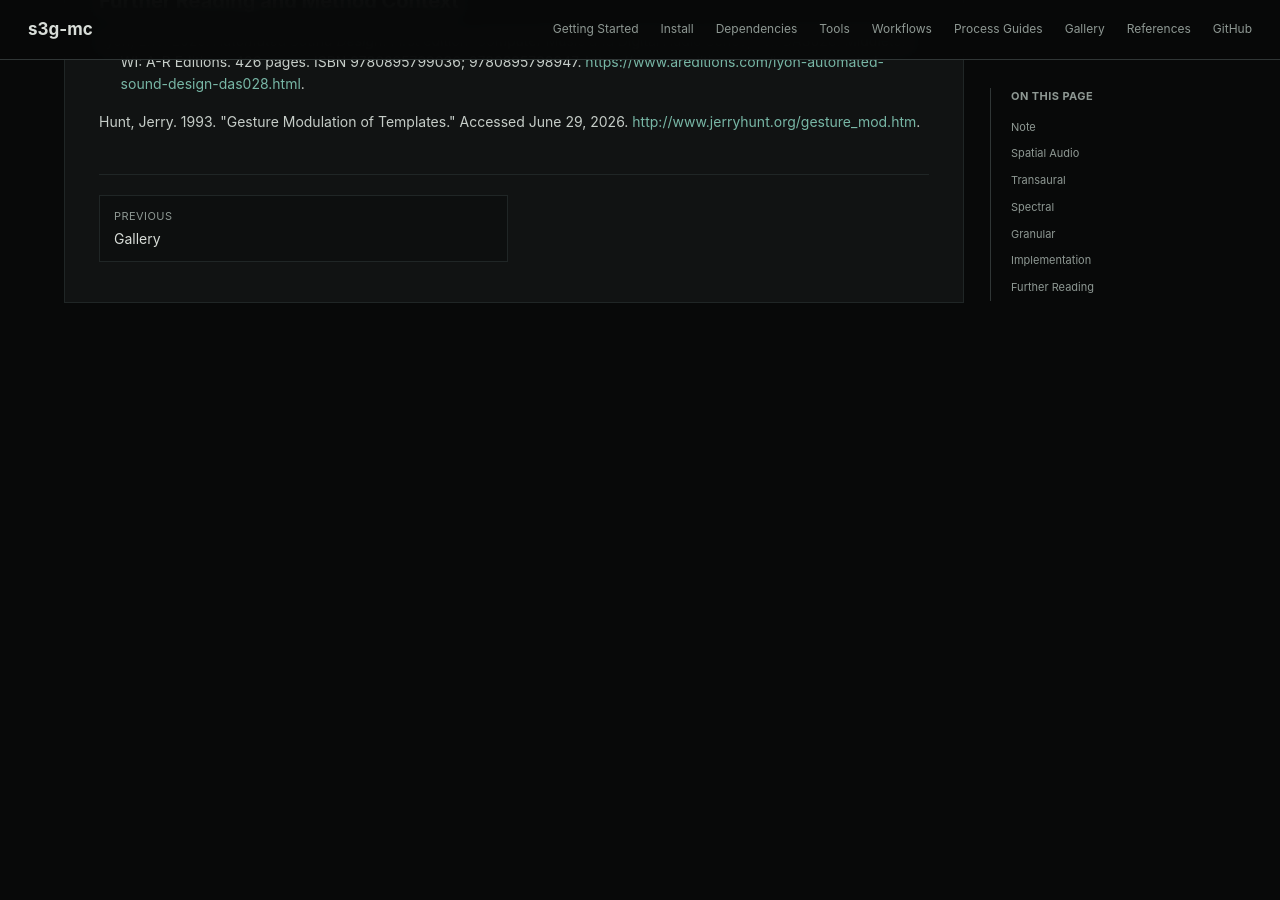
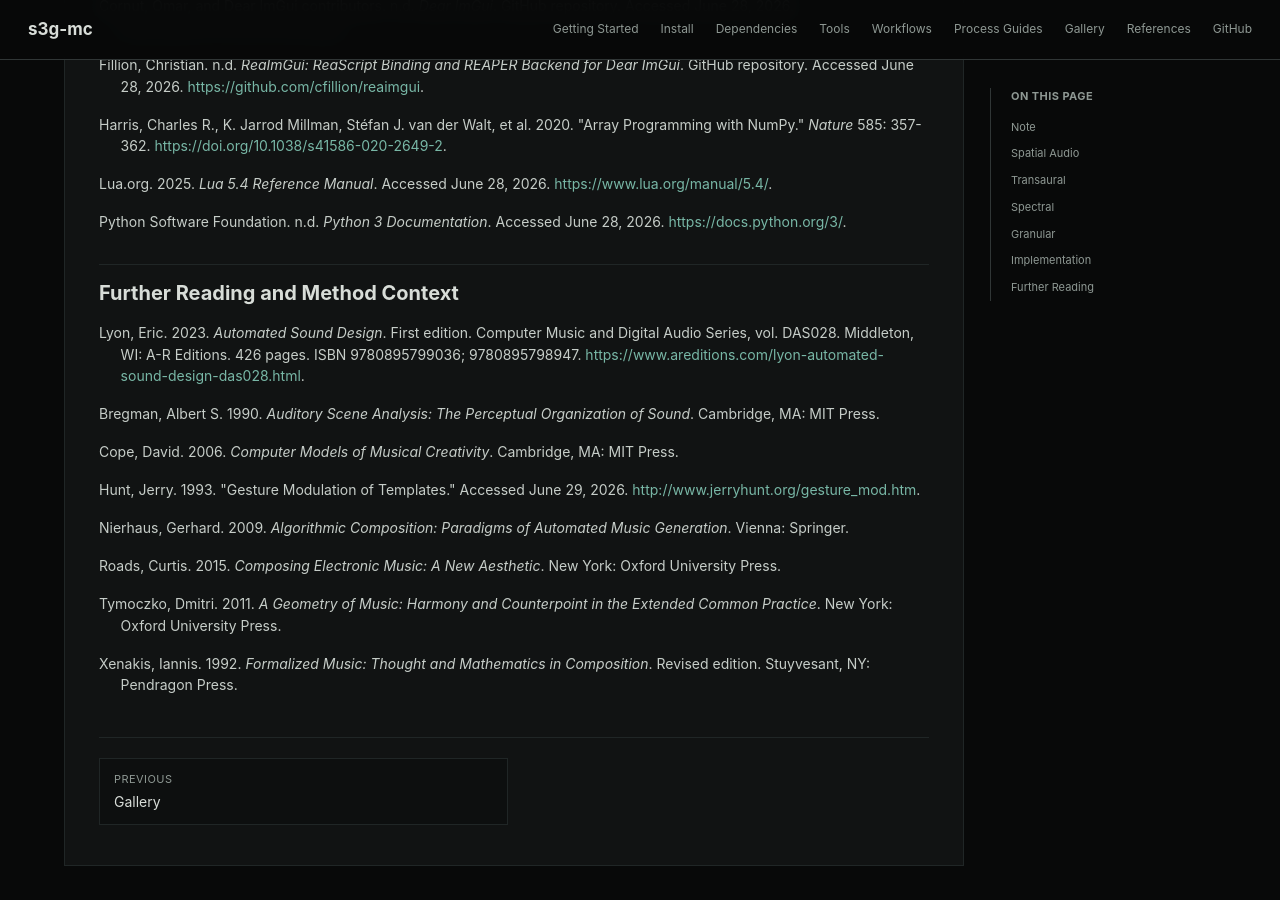
Before and after one commit to s3g/s3g-mc, a Jekyll site: the page built from docs/references.md, in a window 1280 px wide and 900 px high, scrolled down 2150 px. Built offline with Jekyll 4.4.1, drawn with Linux system fonts in a browser that asks for light colours; before the commit the page ends 2517 px from its top, so only the background shows below that; some of the changed text lies outside the part shown.

Commit message:
Update references.md

```diff
--- a/docs/references.md
+++ b/docs/references.md
@@ -35,6 +35,8 @@
 
 <p class="bib-entry">Zotter, Franz, and Matthias Frank. 2019. <em>Ambisonics: A Practical 3D Audio Theory for Recording, Studio Production, Sound Reinforcement, and Virtual Reality</em>. Cham: Springer.</p>
 
+<p class="bib-entry">Gerzon, Michael A. 1973. "Periphony: With-Height Sound Reproduction." <em>Journal of the Audio Engineering Society</em> 21 (1): 2-10.</p>
+
 <p class="bib-entry">Institute of Electronic Music and Acoustics, University of Music and Performing Arts Graz. n.d. <em>IEM Plug-in Suite</em>. Software, documentation, and source repository. Accessed June 28, 2026.
 <a href="https://plugins.iem.at/" target="_blank" rel="noopener noreferrer">Project site</a>;
 <a href="https://plugins.iem.at/docs/" target="_blank" rel="noopener noreferrer">documentation</a>;
@@ -49,6 +51,8 @@
 <a href="https://github.com/risdsound/foafx" target="_blank" rel="noopener noreferrer">https://github.com/risdsound/foafx</a>.</p>
 
 <p class="bib-entry">Kronlachner, Matthias. 2014. <em>Spatial Transformations for the Alteration of Ambisonic Recordings</em>. Master's thesis, Institute of Electronic Music and Acoustics, University of Music and Performing Arts Graz, and Graz University of Technology.</p>
+
+<p class="bib-entry">Pulkki, Ville. 1997. "Virtual Sound Source Positioning Using Vector Base Amplitude Panning." <em>Journal of the Audio Engineering Society</em> 45 (6): 456-466.</p>
 
 <p class="bib-entry">Farina, Angelo. n.d. "SPS Conversion." Accessed June 28, 2026.
 <a href="https://www.angelofarina.it/SPS-conversion.htm" target="_blank" rel="noopener noreferrer">https://www.angelofarina.it/SPS-conversion.htm</a>.
@@ -99,6 +103,14 @@
 <p class="bib-entry">Harker, Alex, and Pierre Alexandre Tremblay. n.d. <em>HISSTools Impulse Response Toolbox</em>. GitHub repository. Accessed June 28, 2026.
 <a href="https://github.com/HISSTools/HISSTools_Impulse_Response_Toolbox" target="_blank" rel="noopener noreferrer">https://github.com/HISSTools/HISSTools_Impulse_Response_Toolbox</a>.</p>
 
+<p class="bib-entry">Roads, Curtis. 2001. <em>Microsound</em>. Cambridge, MA: MIT Press.</p>
+
+<p class="bib-entry">Smalley, Denis. 1997. "Spectromorphology: Explaining Sound-Shapes." <em>Organised Sound</em> 2 (2): 107-126.</p>
+
+<p class="bib-entry">Wishart, Trevor. 1994. <em>Audible Design: A Plain and Easy Introduction to Practical Sound Composition</em>. York: Orpheus the Pantomime.</p>
+
+<p class="bib-entry">Wishart, Trevor. 1996. <em>On Sonic Art</em>. Edited by Simon Emmerson. Amsterdam: Harwood Academic Publishers.</p>
+
 </div>
 
 ## Granular and Spatial Grains
@@ -146,7 +158,19 @@
 <p class="bib-entry">Lyon, Eric. 2023. <em>Automated Sound Design</em>. First edition. Computer Music and Digital Audio Series, vol. DAS028. Middleton, WI: A-R Editions. 426 pages. ISBN 9780895799036; 9780895798947.
 <a href="https://www.areditions.com/lyon-automated-sound-design-das028.html" target="_blank" rel="noopener noreferrer">https://www.areditions.com/lyon-automated-sound-design-das028.html</a>.</p>
 
+<p class="bib-entry">Bregman, Albert S. 1990. <em>Auditory Scene Analysis: The Perceptual Organization of Sound</em>. Cambridge, MA: MIT Press.</p>
+
+<p class="bib-entry">Cope, David. 2006. <em>Computer Models of Musical Creativity</em>. Cambridge, MA: MIT Press.</p>
+
 <p class="bib-entry">Hunt, Jerry. 1993. "Gesture Modulation of Templates." Accessed June 29, 2026.
 <a href="http://www.jerryhunt.org/gesture_mod.htm" target="_blank" rel="noopener noreferrer">http://www.jerryhunt.org/gesture_mod.htm</a>.</p>
 
+<p class="bib-entry">Nierhaus, Gerhard. 2009. <em>Algorithmic Composition: Paradigms of Automated Music Generation</em>. Vienna: Springer.</p>
+
+<p class="bib-entry">Roads, Curtis. 2015. <em>Composing Electronic Music: A New Aesthetic</em>. New York: Oxford University Press.</p>
+
+<p class="bib-entry">Tymoczko, Dmitri. 2011. <em>A Geometry of Music: Harmony and Counterpoint in the Extended Common Practice</em>. New York: Oxford University Press.</p>
+
+<p class="bib-entry">Xenakis, Iannis. 1992. <em>Formalized Music: Thought and Mathematics in Composition</em>. Revised edition. Stuyvesant, NY: Pendragon Press.</p>
+
 </div>
```
